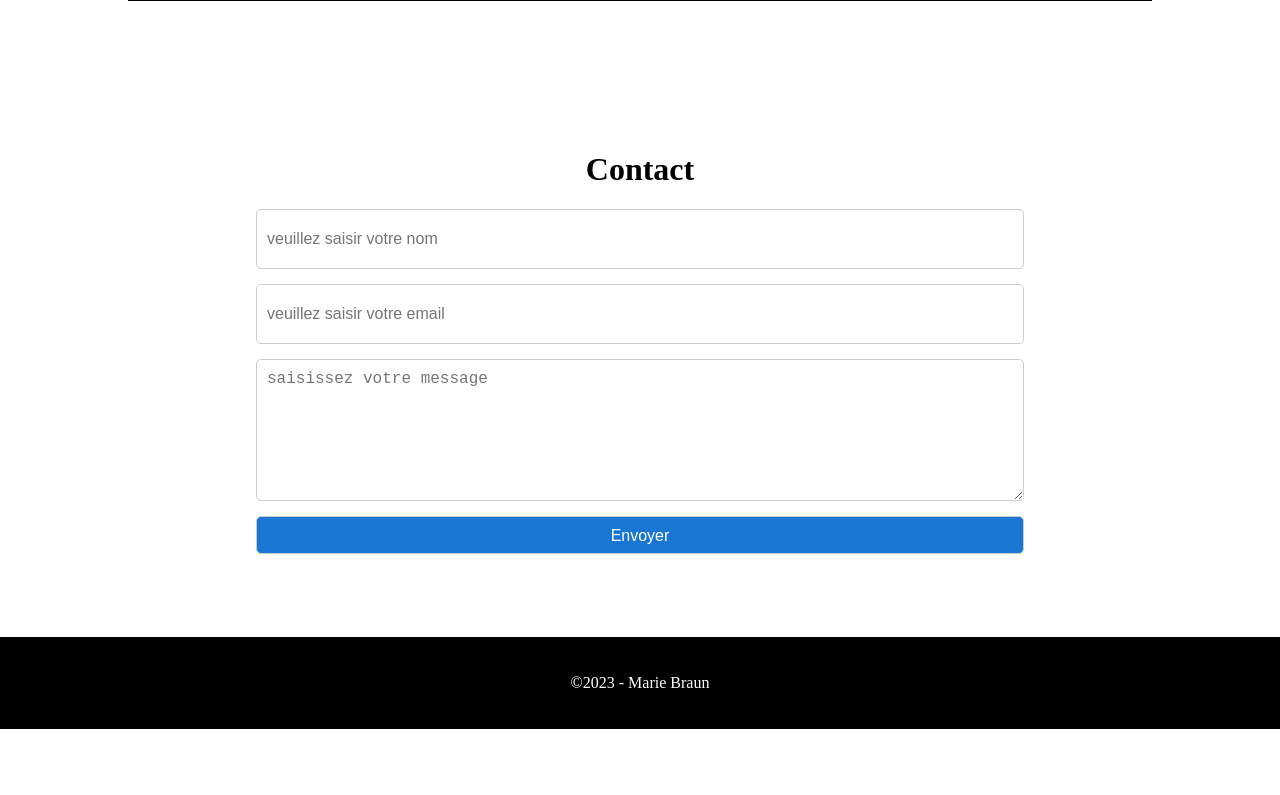
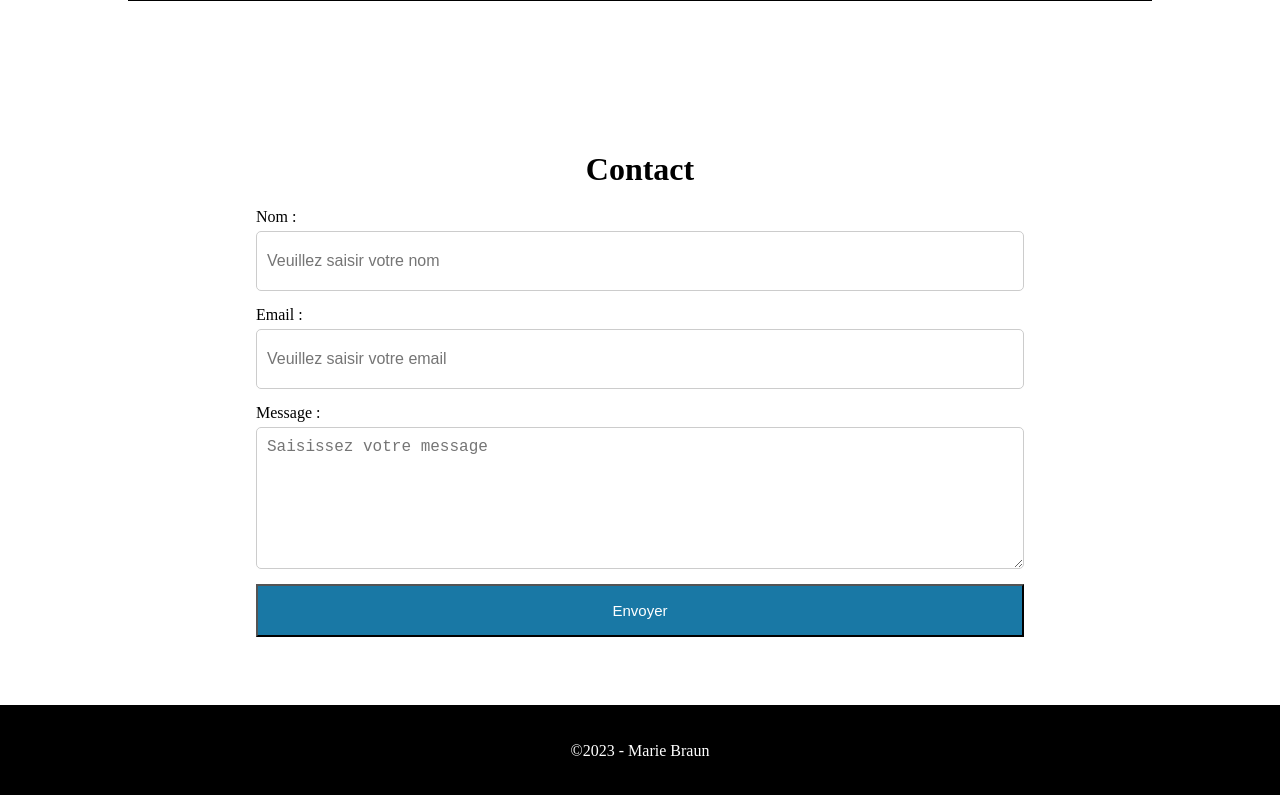
Before and after one commit to Marie57412/Portfolio, a React (Create React App) app: page / in a window 1280 px wide. Shown: the part 2671-3466 px from the top of the page. Before the commit the page ends 3400 px from the top, so only its background shows below. Built offline with nearby package versions, Linux system fonts and the light colour scheme; no server answers.

Commit message:
amelioration ajout label

```diff
--- a/public/index.html
+++ b/public/index.html
@@ -32,7 +32,7 @@
 </head>
 
 <body>
-  <noscript>You need to enable JavaScript to run this app.</noscript>
+
   <div id="root"></div>
   <!--
       This HTML file is a template.
--- a/src/Components/Card.js
+++ b/src/Components/Card.js
@@ -1,10 +1,10 @@
 import React from 'react';
 
-function ProjectCard({ repo }) {
+function ProjectCard({ repo, altText }) {
 
   return (
     <div className="card">
-      <img className='imgProject' src={repo.image} alt={repo.name} />
+      <img className='imgProject' src={repo.image} alt={altText} />
       <div className='content-card'>
       <h3>{repo.name}</h3>
       <p>{repo.description}</p>
--- a/src/Components/Form.js
+++ b/src/Components/Form.js
@@ -19,9 +19,18 @@ function EmailForm() {
     <div id='form-section'>
       <h1>Contact</h1>
       <form onSubmit={sendEmail}>
-        <input type="text" name="user_name" placeholder='veuillez saisir votre nom'/>
-        <input type="email" name="user_email" placeholder='veuillez saisir votre email' />
-        <textarea name="message" placeholder='saisissez votre message'/>
+        <div>
+          <label htmlFor="user_name">Nom :</label>
+          <input type="text" name="user_name" id="user_name" placeholder='Veuillez saisir votre nom' />
+        </div>
+        <div>
+          <label htmlFor="user_email">Email :</label>
+          <input type="email" name="user_email" id="user_email" placeholder='Veuillez saisir votre email' />
+        </div>
+        <div>
+          <label htmlFor="message">Message :</label>
+          <textarea name="message" id="message" placeholder='Saisissez votre message'></textarea>
+        </div>
         <button type="submit">Envoyer</button>
       </form>
       {successMessage && <p>{successMessage}</p>}
--- a/src/Components/Project.js
+++ b/src/Components/Project.js
@@ -112,7 +112,7 @@ function Project(){
       <h2>Mes projets</h2>
       <div className="card-container">
         {reposWithImages.map((repo) => (
-          <ProjectCard key={repo.id} repo={repo} />
+          <ProjectCard key={repo.id} repo={repo} altText={`Description de l'image ${repo.id}`}/>
         ))}
       </div>
     </section>
--- a/src/scss/components/form.scss
+++ b/src/scss/components/form.scss
@@ -1,7 +1,10 @@
-#form-section{
+#form-section {
   @include center;
   flex-direction: column;
   margin-bottom: 68px;
+
+  h1 {
+    margin-bottom: 20px;
   }
 
   form {
@@ -9,10 +12,18 @@ form {
     flex-direction: column;
     width: 60%;
 
+    div {
+      display: flex;
+      flex-direction: column;
+      margin-bottom: 15px;
+
+      label {
+        margin-bottom: 5px;
+      }
+
       input,
       textarea,
       button {
-      margin-bottom: 15px;
         padding: 10px;
         border: 1px solid #ccc;
         border-radius: 5px;
@@ -37,9 +48,17 @@ form {
         height: 120px;
       }
     }
+  }
 
   input:focus,
   textarea:focus,
   button:focus {
     outline: none;
   }
+  button{
+    background-color: $navblue;
+    color: white;
+    font-size: 15px;
+    height: 53px;
+  }
+}
```
Lines whose indentation alone changed are shown as unchanged.
